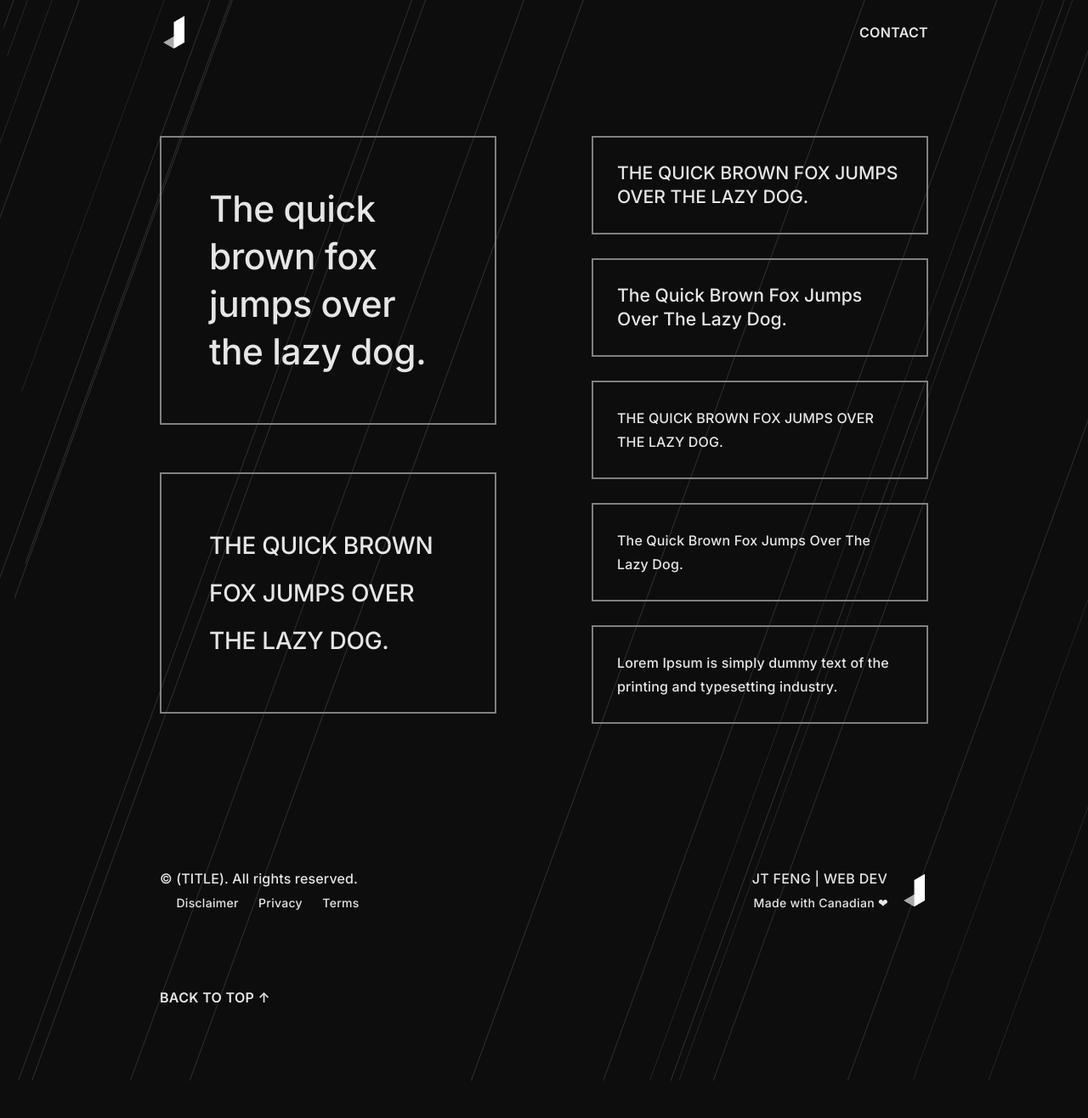
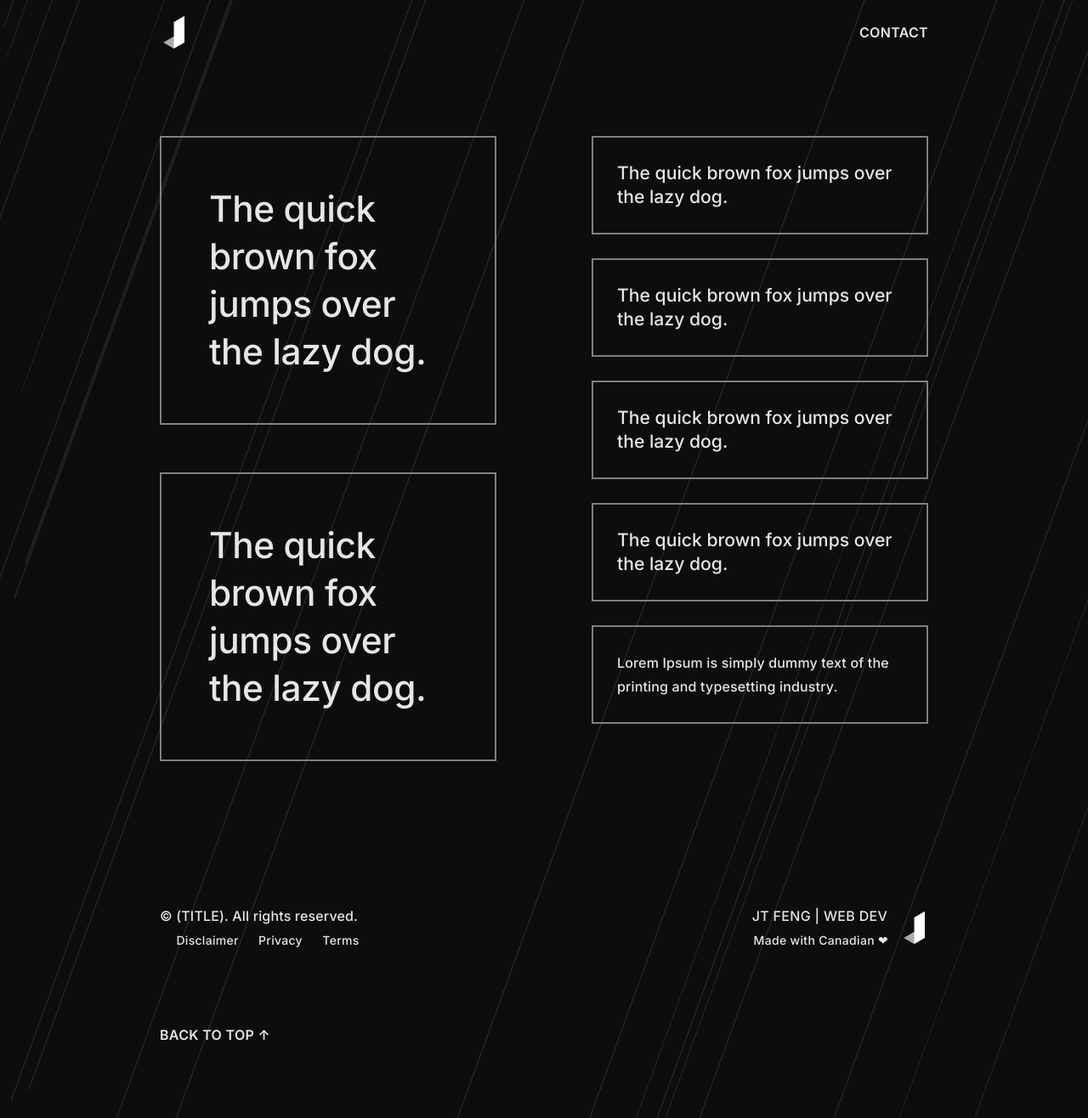
Before and after one commit to jingtianfeng/jekytrap, a Jekyll site: the page built from index.html, in a window 1280 px wide. Shown: the whole page at 85% size. Built offline with Jekyll 4.4.1, drawn with Linux system fonts in a browser that asks for light colours; before the commit the page ends 1272 px from its top, so only the background shows below that.

Commit message:
UPDATE styles: tweak all vars for headings

```diff
--- a/assets/css/styles.scss
+++ b/assets/css/styles.scss
@@ -118,30 +118,30 @@
 $h1-line-height: $spacer-ratio-sqrt;
 $h1-text-transform: none;
 // ---------------------------------------------------------------------------------
-$h2-font-size: $spacer * $spacer-ratio;
+$h2-font-size: $spacer * $spacer-ratio * 2 * $spacer-ratio-sqrt-inverse;
 $h2-letter-spacing: -0.01em;
-$h2-line-height: 2;
-$h2-text-transform: uppercase;
+$h2-line-height: $spacer-ratio-sqrt;
+$h2-text-transform: none;
 // ---------------------------------------------------------------------------------
 $h3-font-size: $spacer * $spacer-ratio-sqrt;
 $h3-letter-spacing: 0;
 $h3-line-height: $spacer-ratio-sqrt;
-$h3-text-transform: uppercase;
+$h3-text-transform: none;
 // ---------------------------------------------------------------------------------
-$h4-font-size: $h3-font-size;
-$h4-letter-spacing: $h3-letter-spacing;
-$h4-line-height: $h3-line-height;
-$h4-text-transform: capitalize;
+$h4-font-size: $spacer * $spacer-ratio-sqrt;
+$h4-letter-spacing: 0;
+$h4-line-height: $spacer-ratio-sqrt;
+$h4-text-transform: none;
 // ---------------------------------------------------------------------------------
-$h5-font-size: $font-size-base;
-$h5-letter-spacing: $letter-spacing-base;
-$h5-line-height: $line-height-base;
-$h5-text-transform: uppercase;
+$h5-font-size: $spacer * $spacer-ratio-sqrt;
+$h5-letter-spacing: 0;
+$h5-line-height: $spacer-ratio-sqrt;
+$h5-text-transform: none;
 // ---------------------------------------------------------------------------------
-$h6-font-size: $h5-font-size;
-$h6-letter-spacing: $h5-letter-spacing;
-$h6-line-height: $h5-line-height;
-$h6-text-transform: capitalize;
+$h6-font-size: $spacer * $spacer-ratio-sqrt;
+$h6-letter-spacing: 0;
+$h6-line-height: $spacer-ratio-sqrt;
+$h6-text-transform: none;
 // ---------------------------------------------------------------------------------
 $display-font-sizes: (
         1: map-get($spacers, 9),
```
